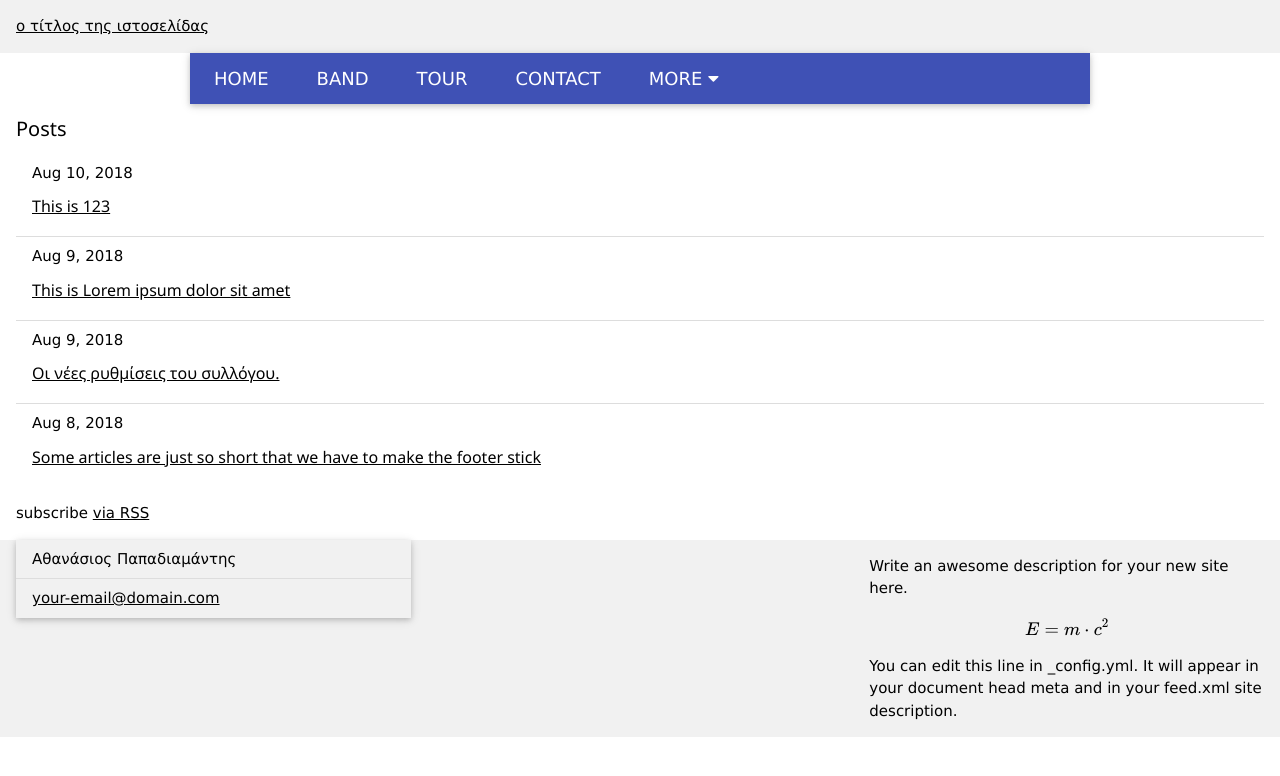
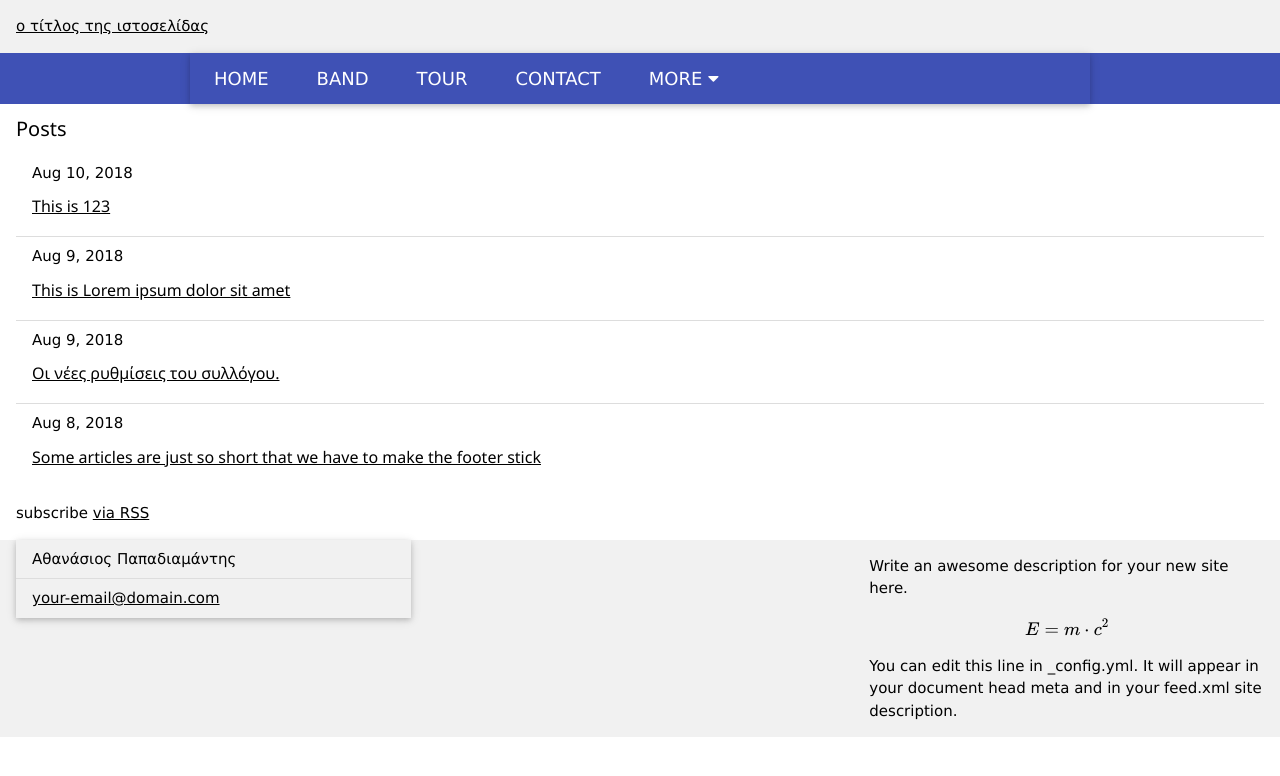
Before and after one commit to mrubyz/test, a Jekyll site: the page built from index.md, in a window 1280 px wide. Shown: the top 776 px of the page. Built offline with Jekyll 4.4.1, drawn with Linux system fonts in a browser that asks for light colours; formulas are drawn with MathJax 3.

Commit message:
Update nav.html

```diff
--- a/_includes/nav.html
+++ b/_includes/nav.html
@@ -1,4 +1,4 @@
-<div >
+<div class="w3-indigo">
      <div class="w3-bar w3-indigo w3-card w3-large navmaxwidth">
     <a class="w3-bar-item w3-button w3-padding-large w3-hide-medium w3-hide-large w3-right" href="javascript:void(0)" onclick="myFunction()" title="Toggle Navigation Menu"><i class="fa fa-bars"></i></a>
     <a href="#" class="w3-bar-item w3-button w3-padding-large">HOME</a>
```
